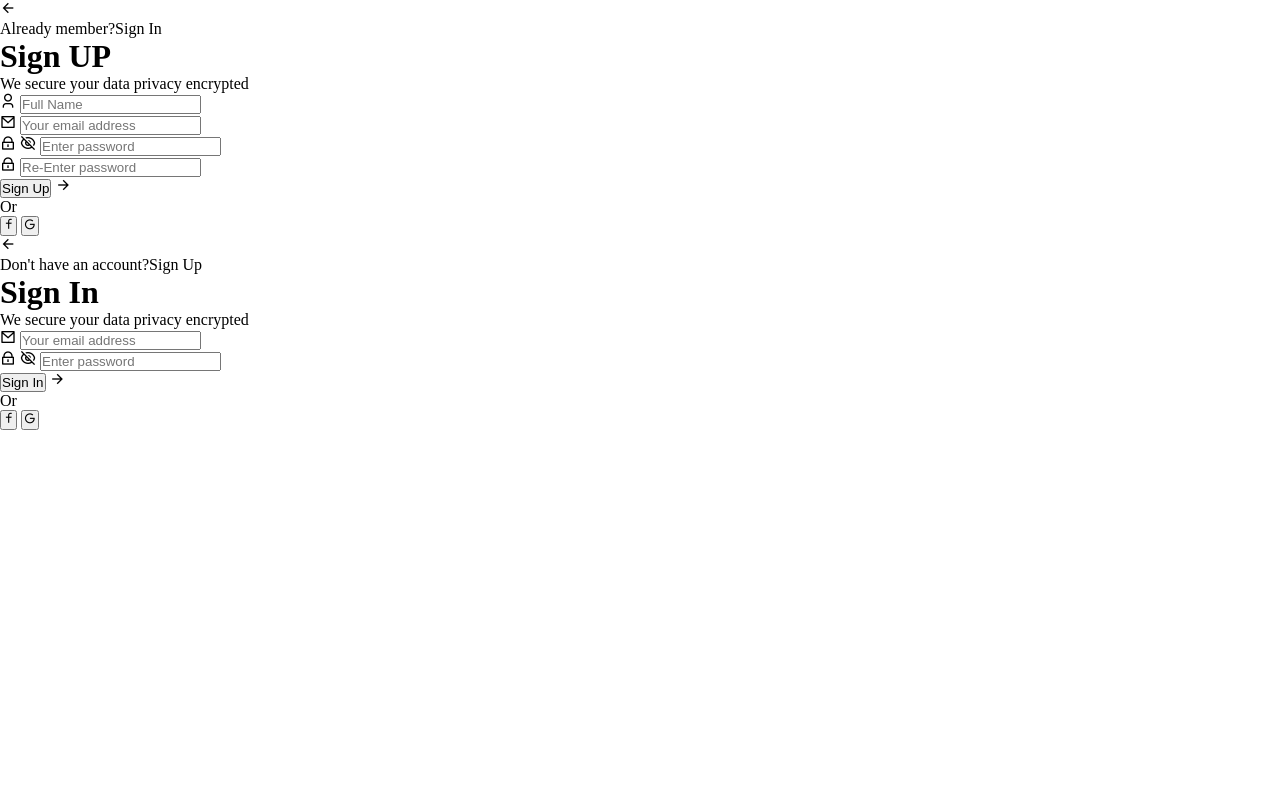
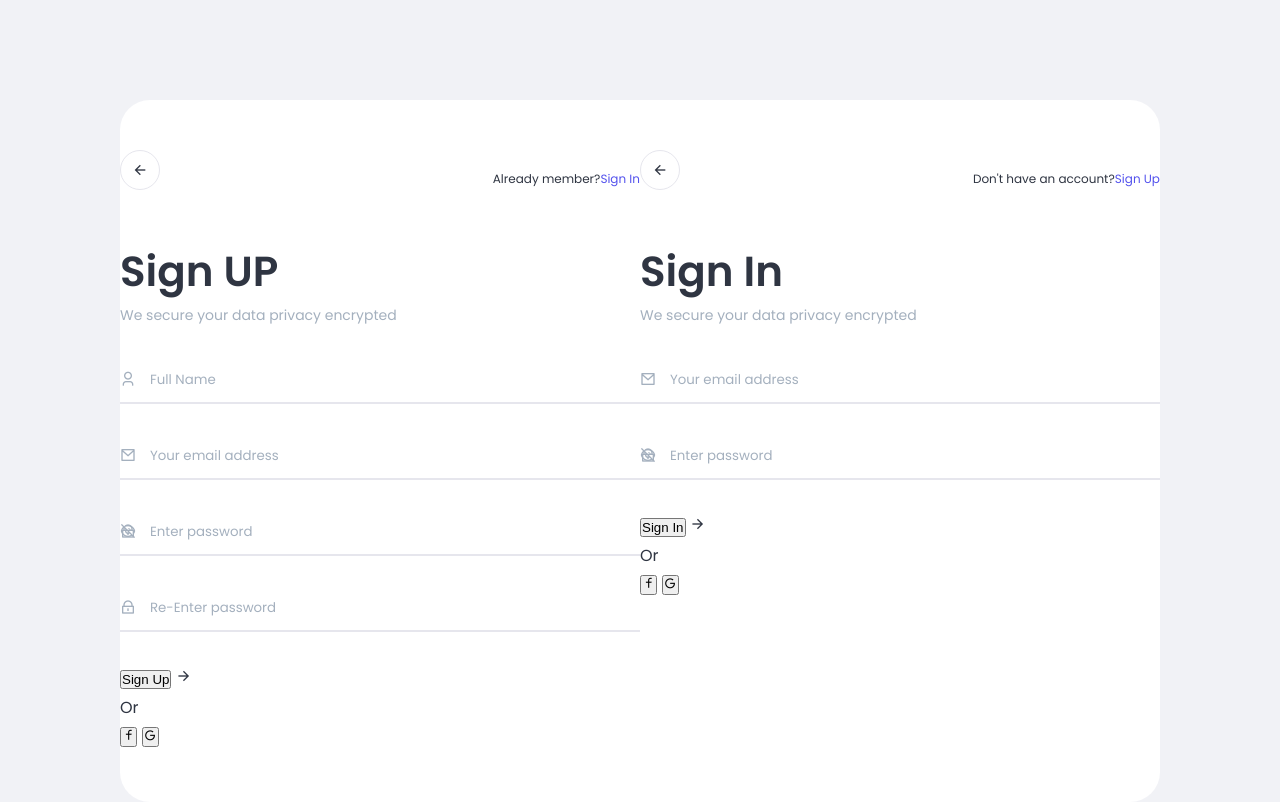
Before and after one commit to wisnawa/login-and-registration1, a plain HTML site: page index.html in a window 1280 px wide. Drawn offline with nearby package versions, Linux system fonts and the light colour scheme.

Commit message:
modified style.css file

```diff
--- a/style.css
+++ b/style.css
@@ -39,3 +39,114 @@ h1 {
 h2 {
   font-size: 2em;
 }
+body {
+  font-family: "Poppins";
+  font-size: 16px;
+  font-weight: 400;
+  line-height: 1.8;
+  color: var(--dark-color);
+  background-color: #f1f2f6;
+}
+input::placeholder {
+  font-family: "Poppins";
+  color: var(--grey-color);
+}
+.container {
+  max-width: 1100px;
+  width: 100%;
+  padding: 0 30px;
+  margin: 0 auto;
+}
+.site {
+  height: 100vh;
+  display: flex;
+  justify-content: center;
+  padding: 100px 0;
+}
+.theform {
+  position: relative;
+  background-color: var(--white-color);
+  padding: 50px 30px;
+  border-radius: 30px;
+  display: flex;
+  box-shadow: rgb(149, 157, 165 /20%) 0 8px 24px;
+}
+nav ul {
+  display: flex;
+  align-items: flex-end;
+  justify-content: space-between;
+}
+nav ul li:first-child a {
+  width: 40px;
+  height: 40px;
+  display: flex;
+  align-items: center;
+  justify-content: center;
+  border: 1px solid var(--light-color);
+  border-radius: 50%;
+  transition: background-color 0.3s, color 0.3s;
+}
+nav ul li:first-child a:hover {
+  background-color: var(--primary);
+  color: var(--white-color);
+  border: 0;
+}
+nav ul li:last-child {
+  font-size: 12px;
+}
+nav ul li:last-child a {
+  color: var(--primary);
+  font-weight: 500;
+}
+nav ul li:last-child a:hover {
+  text-decoration: underline;
+}
+.heading h2 {
+  font-size: 42px;
+  margin-top: 50px;
+}
+.heading p {
+  color: var(--grey-color);
+  font-size: 14px;
+}
+form {
+  display: flex;
+  flex-direction: column;
+  gap: 30px;
+  margin-top: 30px;
+}
+form > p {
+  position: relative;
+  height: 46px;
+}
+form p input {
+  font-family: inherit;
+  width: 100%;
+  height: 100%;
+  outline: 0;
+  padding: 0 30px;
+  line-height: 40px;
+  border-width: 0 0 2px;
+  border-style: solid;
+  border-color: var(--light-color);
+}
+form p:not(.socials) i {
+  position: absolute;
+  left: 0;
+  top: 23px;
+  line-height: 1;
+  margin-top: -10px;
+  color: var(--grey-color);
+}
+
+@media screen and (min-width: 768px) {
+  .theform {
+    padding: 50px 0;
+  }
+  .theform > div {
+    flex: 1 0 50%;
+  }
+  .theform .play {
+    position: absolute;
+  }
+}
```
